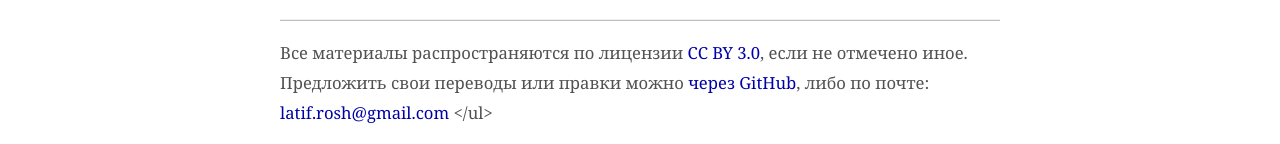
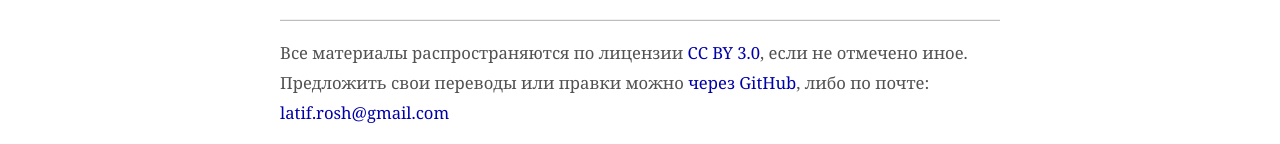
Before and after one commit to Arbital-RU/arbital-ru.github.io, a Jekyll site: the page built from index.md, in a window 1280 px wide. Shown: the part 1015-1159 px from the top of the page. Built offline with Jekyll 4.4.1, drawn with Linux system fonts in a browser that asks for light colours.

Commit message:
Update index.md

```diff
--- a/index.md
+++ b/index.md
@@ -29,4 +29,4 @@ excerpt: "Здесь выкладываются переводы статей с
 
 <small>
 Все материалы распространяются по лицензии <a href="https://creativecommons.org/licenses/by/3.0/deed.ru">CC BY 3.0</a>, если не отмечено иное. Предложить свои переводы или правки можно <a href="https://github.com/Arbital-RU/arbital-ru.github.io">через GitHub</a>, либо по почте: <a href="mailto:latif.rosh@gmail.com">latif.rosh@gmail.com</a>
-</ul>
+</small>
```
